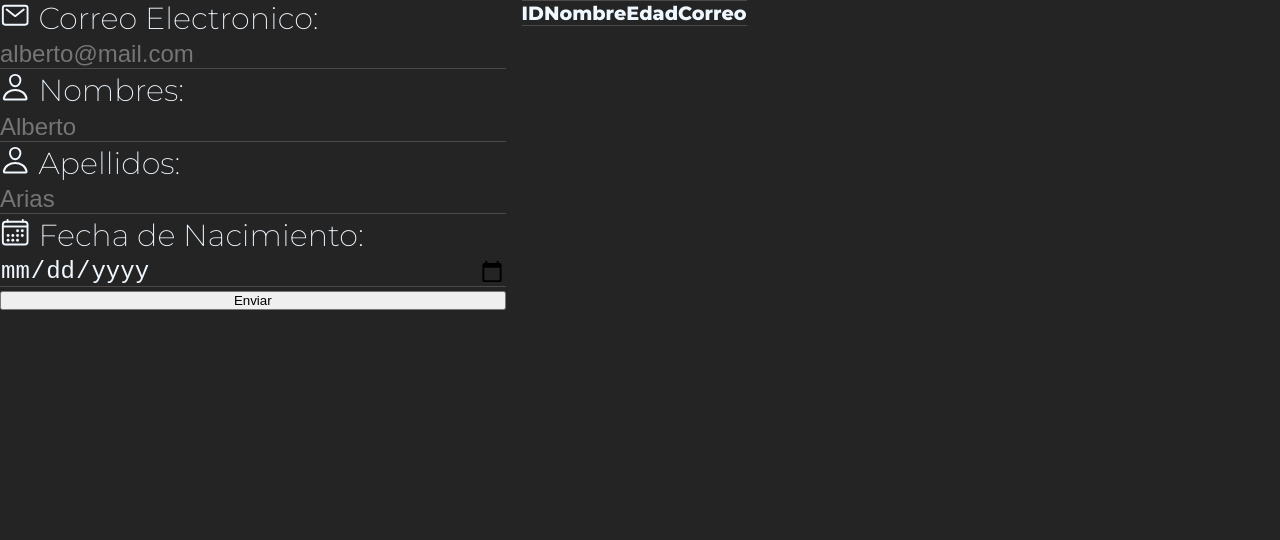
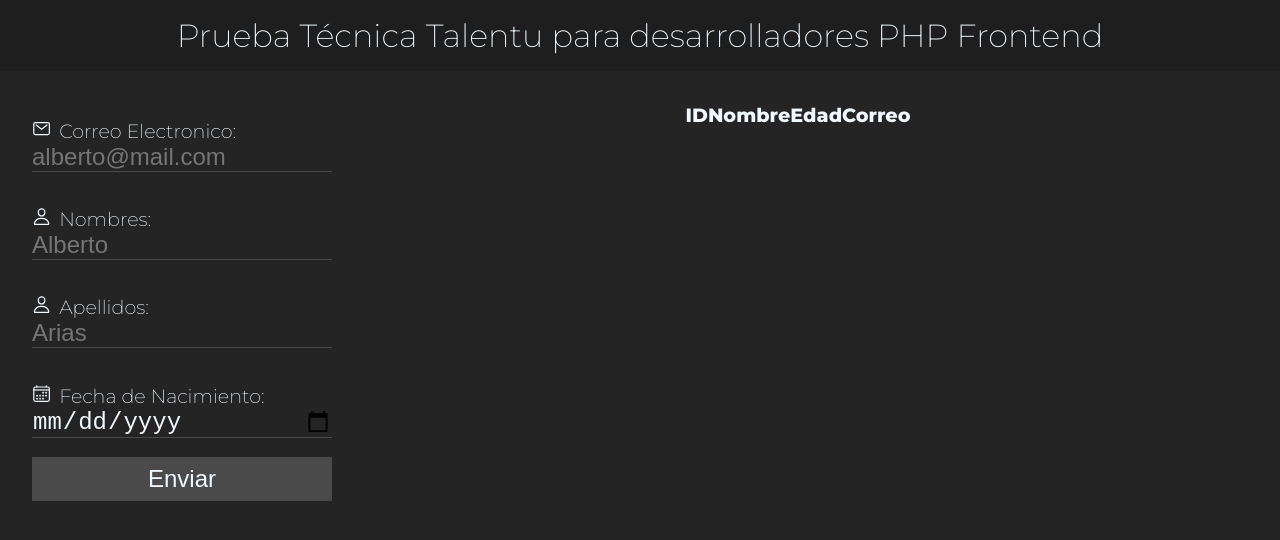
Before and after one commit to Alberto-Arias-x64/Pueba_Talentu_Frontend, a plain HTML site: page index.html in a window 1280 px wide. Drawn offline with nearby package versions, Linux system fonts and the light colour scheme; no server answers.

Commit message:
Design rules ready

```diff
--- a/index.html
+++ b/index.html
@@ -1,5 +1,5 @@
 <!DOCTYPE html>
-<html lang="en">
+<html lang="es">
 
 <head>
     <meta charset="UTF-8">
@@ -15,31 +15,41 @@
 </head>
 
 <body>
-    <header></header>
+    <header>
+        <h1>Prueba Técnica Talentu para desarrolladores PHP Frontend</h1>
+    </header>
     <main>
         <section id="principal">
             <div>
                 <form>
+                    <div class="normalized_space">
                         <div class="f_row">
                             <ion-icon name="mail-outline"></ion-icon>
                             <p>Correo Electronico:</p>
                         </div>
                         <input type="email" required name="email" placeholder="alberto@mail.com">
+                    </div>
+                    <div class="normalized_space">
                         <div class="f_row">
                             <ion-icon name="person-outline"></ion-icon>
                             <p>Nombres:</p>
                         </div>
                         <input type="text" required name="first_name" placeholder="Alberto">
+                    </div>
+                    <div class="normalized_space">
                         <div class="f_row">
                             <ion-icon name="person-outline"></ion-icon>
                             <p>Apellidos:</p>
                         </div>
                         <input type="text" required name="last_name" placeholder="Arias">
+                    </div>
+                    <div class="normalized_space">
                         <div class="f_row">
                             <ion-icon name="calendar-outline"></ion-icon>
                             <p>Fecha de Nacimiento:</p>
                         </div>
                         <input type="date" required name="date_of_birthday">
+                    </div>
                     <button onclick="Send_Form()">Enviar</button>
                 </form>
             </div>
--- a/main.js
+++ b/main.js
@@ -1,12 +1,12 @@
 const form = document.querySelectorAll('form')[0]
 
-window.fetch('https://reqres.in/api/users?page=1').then(response => {
+window.fetch('https://reqres.in/api/users?page=1').then(response => { //brings data from the public API
     response.json().then(({ data }) => {
         Print_table(data)
     })
 })
 
-form.addEventListener('submit', (e) => {
+form.addEventListener('submit', (e) => { //prevents the behavior from being executed by default.
     e.preventDefault()
     e.stopPropagation()
 })
@@ -17,7 +17,7 @@ const Send_Form = () => {
 
 const Print_table = (data) => {
     const table = document.querySelectorAll('table')[0].childNodes[1]
-    const validate = (element) => {
+    const validate = (element) => { // avoids null data
         if (element) return element
         return ''
     }
@@ -27,6 +27,7 @@ const Print_table = (data) => {
         const last_name_validated = validate(element.last_name)
         const birthday_validated = validate(element.birthday)
         const email_validated = validate(element.email)
+
         table.insertAdjacentHTML('beforeend', `
         <tr>
             <td>${id_validated}</td>
--- a/styles.css
+++ b/styles.css
@@ -1,7 +1,8 @@
 :root{
     --principal_color: #242424;
-    --side_bar: #4A4A4A;
-    --secondary_color: #0078D4;
+    --principal_color_dark: #1E1E1E;
+    --principal_color_light: #4A4A4A;
+    --secondary_color: #806600; /* #fc0 */
 }
 *{
     box-sizing: border-box;
@@ -15,44 +16,98 @@ body{
     background-color: var(--principal_color);
     overflow-x: hidden;
 }
+header{
+    padding: 1rem;
 
+    display: flex;
+    justify-content: center;
+    background-color: var(--principal_color_dark);
+}
+main{
+    width: 100%;
+    padding: 2rem;
+}
+
+/* design rules */
+h1{
+    color: aliceblue;
+    font-size: 2rem;
+    font-weight: 200;
+}
 form{
     display: grid;
     grid-template-rows: auto;
     gap: 0.2rem;
 
-    font-size: 1.9rem;
+    font-size: 1.2rem;
     color:aliceblue;
     font-weight: 200;
 }
 input{
+    width: 100%;
+
     background-color: transparent;
     border: none;
-    border-bottom: var(--side_bar) 1px solid;
+    border-bottom: var(--principal_color_light) 1px solid;
     outline: none;
 
     color:aliceblue;
     font-size: 1.5rem;
 }
+button{
+    padding: .5rem;
+    font-size: 1.5rem;
+    color: aliceblue;
+
+    background-color: var(--principal_color_light);
+    border: none;
+    transition: all 200ms ease-in-out;
+}
+button:hover{
+    font-size: 1.5rem;
+    color: aliceblue;
+
+    background-color: var(--principal_color_dark);
+    border: var(--secondary_color) 1px solid;
+}
 table{
+    display: flex;
+    justify-content: center;
+
     font-size: 1.2rem;
     color: aliceblue;
 
     border-collapse: collapse;
 }
-th,td{
-    border-top: 1px var(--side_bar) solid;
-    border-bottom: 1px var(--side_bar) solid;
+td{
+    text-align: center;
+    padding: .2rem 2rem;
+
+    border-bottom: 1px var(--secondary_color) solid;
+}
+tr:nth-child(even){
+    background-color: var(--principal_color_light);
+}
+tr{
+    transition: all 200ms ease-in-out;
+}
+tr:hover{
+    background-color:black;
 }
 
+/* public classes */
 .f_row{
     display: flex;
     flex-direction: row;
     gap: .5rem;
 }
+.normalized_space{
+    margin: 1rem 0;
+}
 
+/* specific layout */
 #principal{
     display: grid;
-    grid-template-columns: 2fr 3fr;
+    grid-template-columns: 1fr 3fr;
     gap: 1rem;
 }
```
Also changed, not shown: 1 other file. Lines whose indentation alone changed are shown as unchanged.
